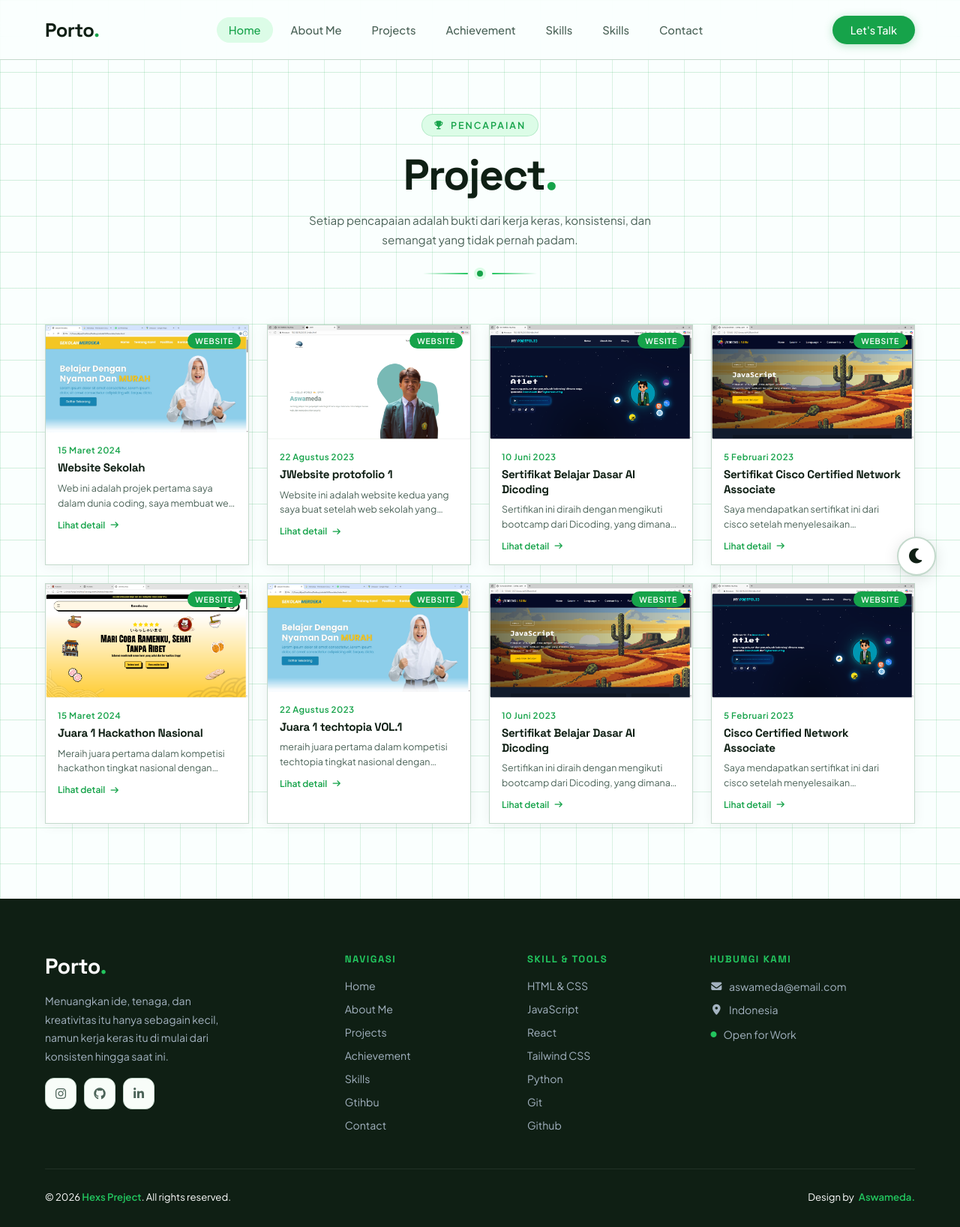
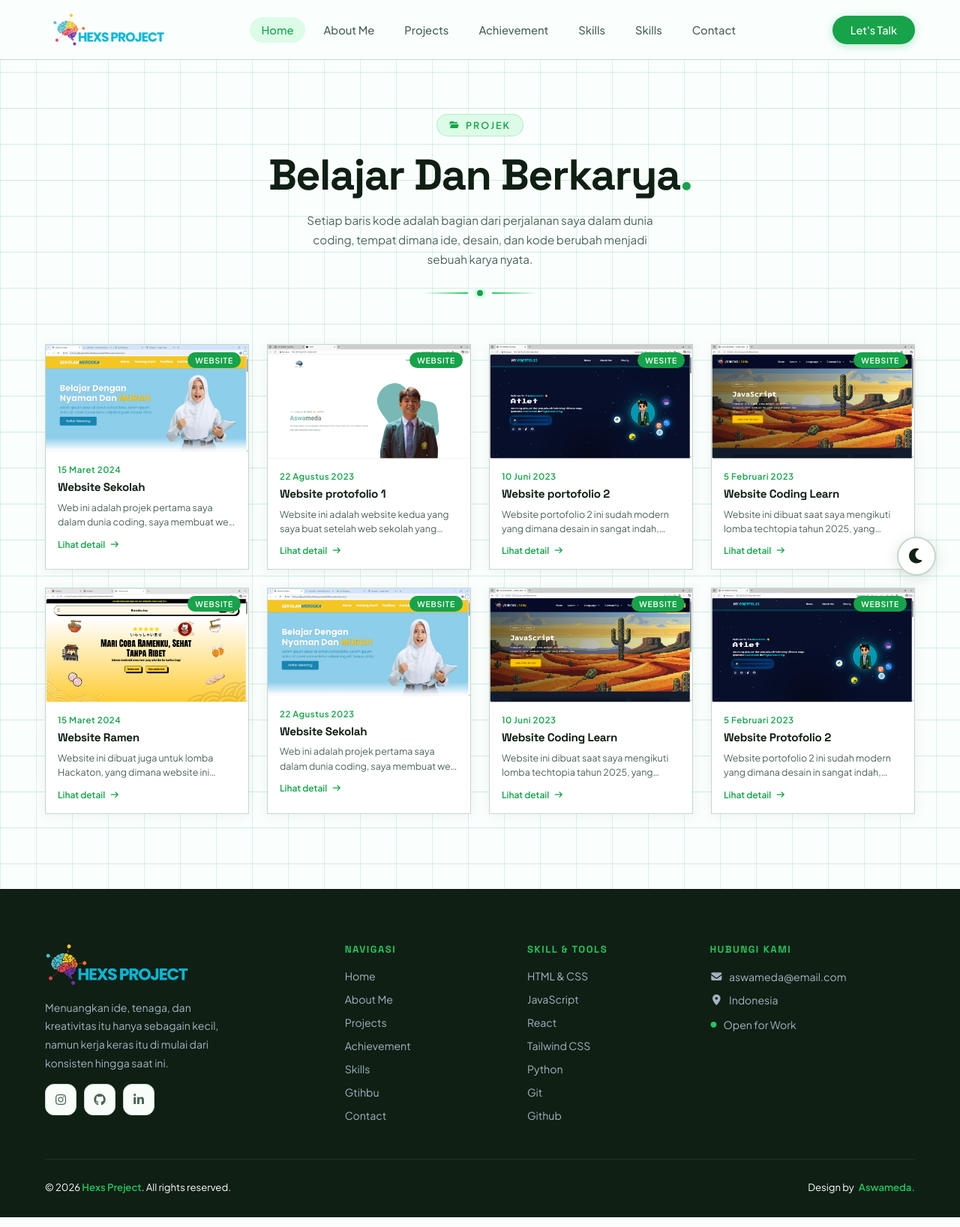
Before and after one commit to HEXS1010/007_IKomangAswamedaDigamajayaMauresla_WebPortofolio, a plain HTML site: page project.html in a window 1280 px wide. Shown: the whole page at 75% size. Drawn offline with Linux system fonts and the light colour scheme.

Commit message:
logo baru, perbaikan responsif

```diff
--- a/achievement.css
+++ b/achievement.css
@@ -81,17 +81,19 @@ ul {
 
 /* Logo */
 .nav-logo {
-  font-family: var(--font-display);
-  font-size: 1.6rem;
-  font-weight: 800;
-  color: var(--dark);
-  letter-spacing: -0.5px;
+  width: 10rem;
+  display: flex;
+  align-items: center;
   position: relative;
   z-index: 1200;
+  padding-left: 10px;
 }
 
-.nav-logo span {
-  color: var(--green);
+.nav-logo img {
+  width: 100%;
+  height: auto;
+  object-fit: contain;
+  display: block;
 }
 
 /* Nav Links */
@@ -210,15 +212,9 @@ ul {
 
 /* logo sidebar */
 .sidebar-logo {
-  font-family: var(--font-display);
-  font-size: 1.4rem;
-  font-weight: 800;
-  color: var(--dark);
-  letter-spacing: -0.5px;
+  width: 8.5rem;
 }
-.sidebar-logo span {
-  color: var(--green);
-}
+
 
 /* Tombol tutup x */
 .sidebar-close {
@@ -320,7 +316,7 @@ ul {
 
 .achievement-title {
   font-family: var(--font-display);
-  font-size: clamp(2.4rem, 5vw, 3.6rem);
+  font-size: clamp(2rem, 5vw, 3.6rem);
   font-weight: 800;
   color: var(--dark);
   letter-spacing: -1.5px;
@@ -610,16 +606,19 @@ ul {
   gap: 16px;
 }
 
+/* logo */
 .footer-logo {
-  font-family: var(--font-display);
-  font-size: 1.8rem;
-  font-weight: 800;
-  color: var(--white);
-  letter-spacing: -0.5px;
+  width: 12rem;
+  display: flex;
+  align-items: center;
+  position: relative;
 }
 
-.footer-logo span {
-  color: var(--green-light);
+.footer-logo img {
+  width: 100%;
+  height: auto;
+  object-fit: contain;
+  display: block;
 }
 
 .footer-brand-desc {
@@ -761,6 +760,10 @@ ul {
     display: none;
   }
 
+  .nav-logo {
+    width: 8rem;
+  }
+
   .hamburger {
     display: flex;
   }
@@ -807,7 +810,7 @@ ul {
   /* popup mobile */
   .ach-popup-bg {
     padding: 16px;
-    align-items: flex-end;
+    align-items: center;
   }
 
   .ach-popup {
@@ -829,6 +832,10 @@ ul {
   .achievement-grid {
     grid-template-columns: repeat(2, 1fr);
     gap: 5px;
+  }
+
+  .achievement-subtitle {
+    font-size: 0.70rem;
   }
 
   .achiev-badge {
@@ -870,8 +877,19 @@ ul {
     gap: 32px;
   }
 
+  .footer-brand {
+    justify-content: center;
+    align-items: center;
+    text-align: center;
+  }
+
   .footer-brand-desc {
-    max-width: 100%;
+    max-width: 95%;
+    font-size: 13px;
+  }
+
+  .footer-logo {
+    width: 9.5rem;
   }
 
   .footer-bottom {
--- a/project.css
+++ b/project.css
@@ -79,17 +79,19 @@ ul {
 
 /* Logo */
 .nav-logo {
-  font-family: var(--font-display);
-  font-size: 1.6rem;
-  font-weight: 800;
-  color: var(--dark);
-  letter-spacing: -0.5px;
+  width: 10rem;
+  display: flex;
+  align-items: center;
   position: relative;
   z-index: 1200;
+  padding-left: 10px;
 }
 
-.nav-logo span {
-  color: var(--green);
+.nav-logo img {
+  width: 100%;
+  height: auto;
+  object-fit: contain;
+  display: block;
 }
 
 /* Nav Links */
@@ -207,14 +209,7 @@ ul {
 
 /* logo sidebar */
 .sidebar-logo {
-  font-family: var(--font-display);
-  font-size: 1.4rem;
-  font-weight: 800;
-  color: var(--dark);
-  letter-spacing: -0.5px;
-}
-.sidebar-logo span {
-  color: var(--green);
+  width: 8.5rem;
 }
 
 /* Tombol tutup x */
@@ -317,7 +312,7 @@ ul {
 
 .project-title {
   font-family: var(--font-display);
-  font-size: clamp(2.4rem, 5vw, 3.6rem);
+  font-size: clamp(1.5rem, 5vw, 3.6rem);
   font-weight: 800;
   color: var(--dark);
   letter-spacing: -1.5px;
@@ -605,15 +600,17 @@ ul {
 }
 
 .footer-logo {
-  font-family: var(--font-display);
-  font-size: 1.8rem;
-  font-weight: 800;
-  color: var(--white);
-  letter-spacing: -0.5px;
+  width: 12rem;
+  display: flex;
+  align-items: center;
+  position: relative;
 }
 
-.footer-logo span {
-  color: var(--green-light);
+.footer-logo img {
+  width: 100%;
+  height: auto;
+  object-fit: contain;
+  display: block;
 }
 
 .footer-brand-desc {
@@ -744,6 +741,10 @@ ul {
     padding: 0 24px;
   }
 
+  .nav-logo {
+    width: 8rem;
+  }
+
   .nav-links,
   .nav-btn {
     display: none;
@@ -795,7 +796,7 @@ ul {
   /* popup mobile */
   .proj-popup-bg {
     padding: 16px;
-    align-items: flex-end;
+    align-items: center;
   }
 
   .proj-popup {
@@ -817,6 +818,10 @@ ul {
   .project-grid {
     grid-template-columns: repeat(2, 1fr);
     gap: 5px;
+  }
+
+  .project-subtitle {
+    font-size: 0.70rem;
   }
 
   .proj-badge {
@@ -858,8 +863,19 @@ ul {
     gap: 32px;
   }
 
+  .footer-brand {
+    justify-content: center;
+    align-items: center;
+    text-align: center;
+  }
+
   .footer-brand-desc {
-    max-width: 100%;
+    max-width: 95%;
+    font-size: 13px;
+  }
+
+  .footer-logo {
+    width: 9.5rem;
   }
 
   .footer-bottom {
--- a/project.html
+++ b/project.html
@@ -27,11 +27,11 @@
     <!-- Navbar -->
     <nav class="navbar">
       <!-- logo -->
-      <div class="nav-logo">Porto<span>.</span></div>
+      <img src="img/logo.png" alt="" class="nav-logo" />
       <ul class="nav-links">
         <li><a href="index.html" class="nav-item active">Home</a></li>
         <li><a href="index.html" class="nav-item">About Me</a></li>
-        <li><a href="index.html" class="nav-item">Projects</a></li>
+        <li><a href="project.html" class="nav-item">Projects</a></li>
         <li><a href="achievement.html" class="nav-item">Achievement</a></li>
         <li><a href="index.html" class="nav-item">Skills</a></li>
         <li><a href="index.html" class="nav-item">Skills</a></li>
@@ -48,7 +48,7 @@
     <!-- sidebar hamburger -->
     <div class="sidebar" id="sidebar">
       <div class="sidebar-header">
-        <div class="sidebar-logo">Porto<span>.</span></div>
+        <img src="img/logo.png" class="sidebar-logo"></img>
         <button class="sidebar-close" id="sidebarClose">
           <i class="fa-solid fa-xmark"></i>
         </button>
@@ -58,7 +58,7 @@
       <ul class="sidebar-links">
         <li><a href="index.html" class="sidebar-item active">Home</a></li>
         <li><a href="index.html" class="sidebar-item">About Me</a></li>
-        <li><a href="index.html" class="sidebar-item">Projects</a></li>
+        <li><a href="project.html" class="sidebar-item">Projects</a></li>
         <li><a href="achievement.html" class="sidebar-item">Achievement</a></li>
         <li><a href="index.html" class="sidebar-item">Skills</a></li>
         <li><a href="index.html" class="sidebar-item">Github</a></li>
@@ -73,13 +73,10 @@
     <section class="project-section" id="project">
       <div class="project-header">
         <div class="project-eyebrow">
-          <i class="fa-solid fa-trophy"></i> Pencapaian
+          <i class="fa-solid fa-folder-open"></i> Projek
         </div>
-        <h2 class="project-title">Project<span>.</span></h2>
-        <p class="project-subtitle">
-          Setiap pencapaian adalah bukti dari kerja keras, konsistensi, dan
-          semangat yang tidak pernah padam.
-        </p>
+        <h2 class="project-title">Belajar Dan Berkarya<span>.</span></h2>
+        <p class="project-subtitle">Setiap baris kode adalah bagian dari perjalanan saya dalam dunia coding, tempat dimana ide, desain, dan kode berubah menjadi sebuah karya nyata.</p>
         <div class="title-accent">
           <div class="title-accent-dot"></div>
         </div>
@@ -122,7 +119,7 @@
           </div>
           <div class="proj-body">
             <p class="proj-date">22 Agustus 2023</p>
-            <h3 class="proj-name">JWebsite protofolio 1</h3>
+            <h3 class="proj-name">Website protofolio 1</h3>
             <p class="proj-short">
               Website ini adalah website kedua yang saya buat setelah web
               sekolah yang dimana web ini cukup sederhana dan interaksi dalam
@@ -146,10 +143,12 @@
           </div>
           <div class="proj-body">
             <p class="proj-date">10 Juni 2023</p>
-            <h3 class="proj-name">Sertifikat Belajar Dasar AI Dicoding</h3>
+            <h3 class="proj-name">Website portofolio 2</h3>
             <p class="proj-short">
-              Sertifikan ini diraih dengan mengikuti bootcamp dari Dicoding,
-              yang dimana saya menyelesaikan pelajaran Dasar AI
+              Website portofolio 2 ini sudah modern yang dimana desain in sangat
+              indah, karena dalam desain ini dibuat seperti di laur angkasa ada
+              bintang dan gambar inti seperti matahari, lalu ada bahasa
+              pemrograman seperti planet yang mengitari matahari.
             </p>
             <span class="proj-arrow"
               >Lihat detail <i class="fa-solid fa-arrow-right"></i
@@ -169,12 +168,12 @@
           </div>
           <div class="proj-body">
             <p class="proj-date">5 Februari 2023</p>
-            <h3 class="proj-name">
-              Sertifikat Cisco Certified Network Associate
-            </h3>
+            <h3 class="proj-name">Website Coding Learn</h3>
             <p class="proj-short">
-              Saya mendapatkan sertifikat ini dari cisco setelah menyelesaikan
-              pembelajaran yang diberikan cisco.
+              Website ini dibuat saat saya mengikuti lomba techtopia tahun 2025,
+              yang dimana saya membuat website belajar coding dengan struktur
+              yang bagus dan terarah bagi pemula yang baru terjun dalam dunia
+              coding.
             </p>
             <span class="proj-arrow"
               >Lihat detail <i class="fa-solid fa-arrow-right"></i
@@ -183,7 +182,7 @@
         </div>
 
         <!-- Card 1 (duplikat) -->
-        <div class="proj-card" onclick="openModal(0)">
+        <div class="proj-card" onclick="openModal(4)">
           <div class="proj-thumb">
             <img
               src="img/web_ramen.png"
@@ -194,10 +193,13 @@
           </div>
           <div class="proj-body">
             <p class="proj-date">15 Maret 2024</p>
-            <h3 class="proj-name">Juara 1 Hackathon Nasional</h3>
+            <h3 class="proj-name">Website Ramen</h3>
             <p class="proj-short">
-              Meraih juara pertama dalam kompetisi hackathon tingkat nasional
-              dengan mengembangkan web UMKM
+              Website ini dibuat juga untuk lomba Hackaton, yang dimana website
+              ini dibuat untuk UMKM yang dimana website ini menjual ramen
+              berbagia rasa yang enak dan lezat, selain menjual ramen mereka
+              juga ada menjual merchandise yaitu baju, gantungan kunci, tas
+              belanja, dan sepatu.
             </p>
             <span class="proj-arrow"
               >Lihat detail <i class="fa-solid fa-arrow-right"></i
@@ -206,7 +208,7 @@
         </div>
 
         <!-- Card 2 (duplikat) -->
-        <div class="proj-card" onclick="openModal(1)">
+        <div class="proj-card" onclick="openModal(0)">
           <div class="proj-thumb">
             <img
               src="img/web_sekolah.jpeg"
@@ -217,10 +219,10 @@
           </div>
           <div class="proj-body">
             <p class="proj-date">22 Agustus 2023</p>
-            <h3 class="proj-name">Juara 1 techtopia VOL.1</h3>
+            <h3 class="proj-name">Website Sekolah</h3>
             <p class="proj-short">
-              meraih juara pertama dalam kompetisi techtopia tingkat nasional
-              dengan mengembangkan web pelatihan coding
+              Web ini adalah projek pertama saya dalam dunia coding, saya
+              membuat web ini sebagai bahan utama.
             </p>
             <span class="proj-arrow"
               >Lihat detail <i class="fa-solid fa-arrow-right"></i
@@ -229,7 +231,7 @@
         </div>
 
         <!-- Card 3 (duplikat) -->
-        <div class="proj-card" onclick="openModal(2)">
+        <div class="proj-card" onclick="openModal(3)">
           <div class="proj-thumb">
             <img
               src="img/web_coding.png"
@@ -240,10 +242,12 @@
           </div>
           <div class="proj-body">
             <p class="proj-date">10 Juni 2023</p>
-            <h3 class="proj-name">Sertifikat Belajar Dasar AI Dicoding</h3>
+            <h3 class="proj-name">Website Coding Learn</h3>
             <p class="proj-short">
-              Sertifikan ini diraih dengan mengikuti bootcamp dari Dicoding,
-              yang dimana saya menyelesaikan pelajaran Dasar AI
+              Website ini dibuat saat saya mengikuti lomba techtopia tahun 2025,
+              yang dimana saya membuat website belajar coding dengan struktur
+              yang bagus dan terarah bagi pemula yang baru terjun dalam dunia
+              coding.
             </p>
             <span class="proj-arrow"
               >Lihat detail <i class="fa-solid fa-arrow-right"></i
@@ -252,7 +256,7 @@
         </div>
 
         <!-- Card 4 (duplikat) -->
-        <div class="proj-card" onclick="openModal(3)">
+        <div class="proj-card" onclick="openModal(2)">
           <div class="proj-thumb">
             <img
               src="img/porto_2.png"
@@ -263,10 +267,12 @@
           </div>
           <div class="proj-body">
             <p class="proj-date">5 Februari 2023</p>
-            <h3 class="proj-name">Cisco Certified Network Associate</h3>
+            <h3 class="proj-name">Website Protofolio 2</h3>
             <p class="proj-short">
-              Saya mendapatkan sertifikat ini dari cisco setelah menyelesaikan
-              pembelajaran yang diberikan cisco.
+              Website portofolio 2 ini sudah modern yang dimana desain in sangat
+              indah, karena dalam desain ini dibuat seperti di laur angkasa ada
+              bintang dan gambar inti seperti matahari, lalu ada bahasa
+              pemrograman seperti planet yang mengitari matahari.
             </p>
             <span class="proj-arrow"
               >Lihat detail <i class="fa-solid fa-arrow-right"></i
@@ -303,7 +309,7 @@
       <div class="footer-top">
         <!-- brand -->
         <div class="footer-brand">
-          <div class="footer-logo">Porto<span>.</span></div>
+          <img src="img/logo.png" alt="" class="footer-logo" />
           <p class="footer-brand-desc">
             Menuangkan ide, tenaga, dan kreativitas itu hanya sebagain kecil,
             namun kerja keras itu di mulai dari konsisten hingga saat ini.
--- a/project.js
+++ b/project.js
@@ -114,18 +114,25 @@ const projectList = [
     desc: "Website ini adalah website kedua yang saya buat setelah web sekolah yang dimana web ini cukup sederhana dan interaksi dalam web ini masih agak kaku tapi sudah termasuk bagus dalam pemula. ",
   },
   {
-    img: "img/achievement3.jpeg",
+    img: "img/porto_2.png",
     badge: "website",
-    title: "Sertifikat Belajar Dasar AI Dicoding",
+    title: "Website portofolio 2",
     date: "10 Juni 2023",
-    desc: "Sertifikan ini diraih dengan mengikuti bootcamp dari Dicoding, yang dimana saya menyelesaikan pelajaran Dasar AI. yang dimana saya diajarkan sejarah AI apa saja manfaatnya, cara mengunakanya, logika dari AI, model model AI apa saja, cara membuat AI.",
+    desc: "Website portofolio 2 ini sudah modern yang dimana desain in sangat indah, karena dalam desain ini dibuat seperti di laur angkasa ada bintang dan gambar inti seperti matahari, lalu ada bahasa pemrograman seperti planet yang mengitari matahari.",
   },
   {
-    img: "https://images.unsplash.com/photo-1517245386807-bb43f82c33c4?w=800&q=85",
+    img: "img/web_coding.png",
     badge: "website",
-    title: "Cisco Certified Network Associate",
+    title: "Website Coding Learn",
     date: "5 Februari 2023",
-    desc: "Saya mendapatkan sertifikat ini dari cisco setelah menyelesaikan pembelajaran yang diberikan cisco. yang dimana kurikulum mereka mengejarkan saya tentang",
+    desc: "Website ini dibuat saat saya mengikuti lomba techtopia tahun 2025, yang dimana saya membuat website belajar coding dengan struktur yang bagus dan terarah bagi pemula yang baru terjun dalam dunia coding.",
+  },
+  {
+    img: "img/web_ramen.png",
+    badge: "website",
+    title: "Website Ramen",
+    date: "5 Februari 2023",
+    desc: " Website ini dibuat juga untuk lomba Hackaton, yang dimana website ini dibuat untuk UMKM yang dimana website ini menjual ramen berbagia rasa yang enak dan lezat, selain menjual ramen mereka juga ada menjual merchandise yaitu baju, gantungan kunci, tas belanja, dan sepatu.",
   },
 ];
 
--- a/style.css
+++ b/style.css
@@ -81,7 +81,7 @@ ul {
 
 /* Logo */
 .nav-logo {
-  width: 5rem;
+  width: 10rem;
   display: flex;
   align-items: center;
   position: relative;
@@ -94,10 +94,6 @@ ul {
   height: auto;
   object-fit: contain;
   display: block;
-}
-
-.nav-logo span {
-  color: var(--green);
 }
 
 /* Nav Links */
@@ -219,12 +215,7 @@ ul {
 
 /* logo sidebar */
 .sidebar-logo {
-  width: 4rem;
-  color: var(--dark);
-  letter-spacing: -0.5px;
-}
-.sidebar-logo span {
-  color: var(--green);
+  width: 8.5rem;
 }
 
 /* Tombol tutup x */
@@ -2000,16 +1991,19 @@ ul {
   gap: 16px;
 }
 
+/* logo */
 .footer-logo {
-  font-family: var(--font-display);
-  font-size: 1.8rem;
-  font-weight: 800;
-  color: var(--white);
-  letter-spacing: -0.5px;
-}
-
-.footer-logo span {
-  color: var(--green-light);
+  width: 12rem;
+  display: flex;
+  align-items: center;
+  position: relative;
+}
+
+.footer-logo img {
+  width: 100%;
+  height: auto;
+  object-fit: contain;
+  display: block;
 }
 
 .footer-brand-desc {
@@ -2183,7 +2177,7 @@ ul {
   }
 
   .nav-logo {
-    width: 4.5rem;
+    width: 8rem;
   }
 
   .hero {
@@ -2416,7 +2410,7 @@ ul {
   }
 
   .proj-card {
-    flex: 0 0 460px;
+    flex: 0 0 490px;
   }
 
   .proj-img-wrap {
@@ -2434,11 +2428,12 @@ ul {
   }
 
   .proj-card {
-    flex: 0 0 calc(100vw - 25px);
+    flex: 0 0 calc(100vw - 32px);
   }
 
   .proj-img-wrap {
-    height: 200px;
+    height: auto;
+    aspect-ratio: 16/9;
     border-radius: 14px;
   }
 
@@ -2701,8 +2696,19 @@ ul {
     gap: 32px;
   }
 
+  .footer-brand {
+    justify-content: center;
+    align-items: center;
+    text-align: center;
+  }
+
   .footer-brand-desc {
-    max-width: 100%;
+    max-width: 95%;
+    font-size: 14px;
+  }
+
+  .footer-logo {
+    width: 10rem;
   }
 
   .footer-bottom {
```
Also changed, not shown: achievement.html (+6 -6 lines), index.html (+4 -5 lines), script.js (+4 -4 lines), img/about_me.png (deleted), img/logo.png (added), img/logonav_dark_mode.png (deleted).
